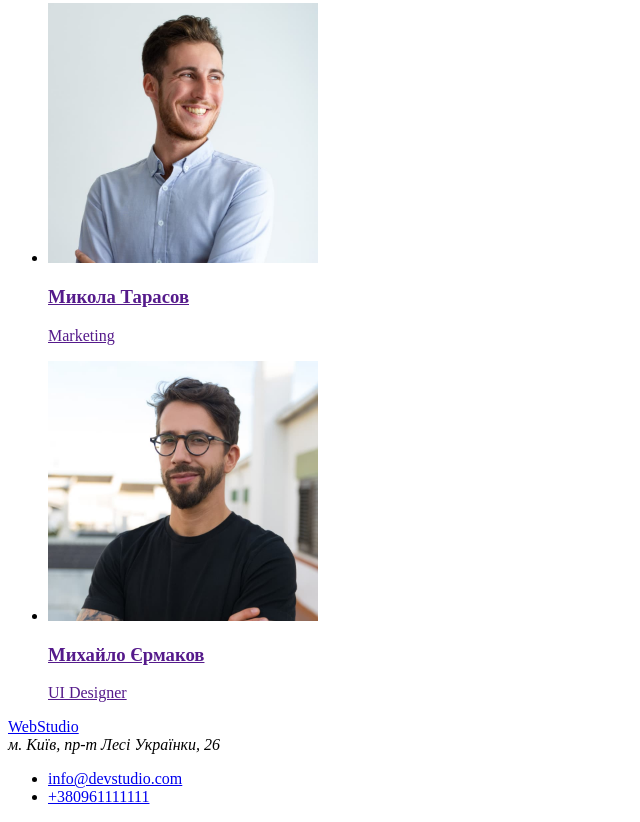
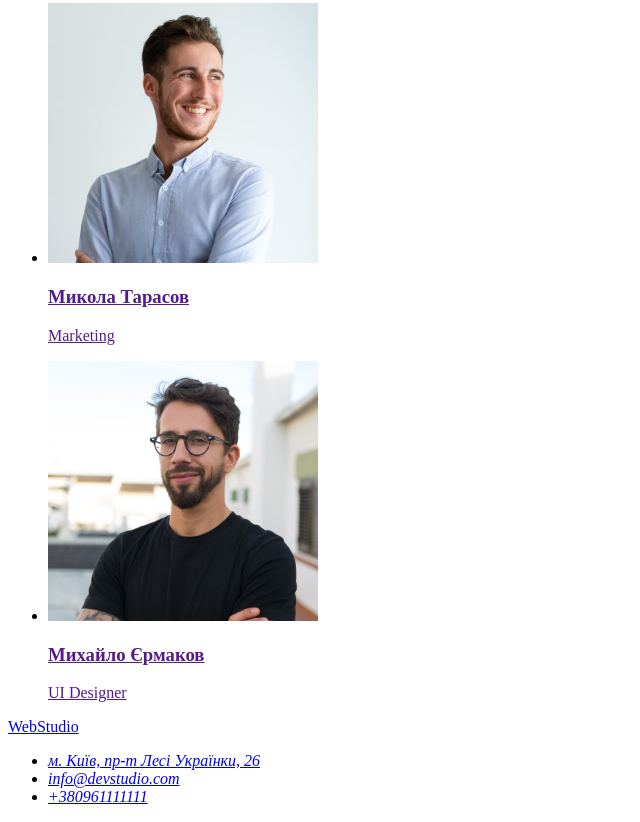
Before and after one commit to YuliiaKostishyna/goit-markup-hw-01, a plain HTML site: page index.html in a window 1280 px wide. Shown: the part 1765-2587 px from the top of the page, without its empty margins (0-640 px from the left). Drawn offline with Linux system fonts and the light colour scheme.

Commit message:
+ update

```diff
--- a/index.html
+++ b/index.html
@@ -96,12 +96,13 @@
     <a href="./index.html" lang="en">
         WebStudio
     </a>
-    <address>м. Київ, пр-т Лесі Українки, 26</address>
+    <address>
     <ul>
+        <li> <a href="https://goo.gl/maps/CPtrU1FHBa2aNyZL9" target="_blank" rel="noopener noreferrer nofollow"> м. Київ, пр-т Лесі Українки, 26</a></li>
         <li><a href="mailto:info@devstudio.co">info@devstudio.com</a></li>
         <li><a href="tel:+380961111111">+380961111111</a></li>
     </ul>
-
+    </address>
 </footer>
 
 </body>
```
Also changed, not shown: .prettierrc.json (added).
